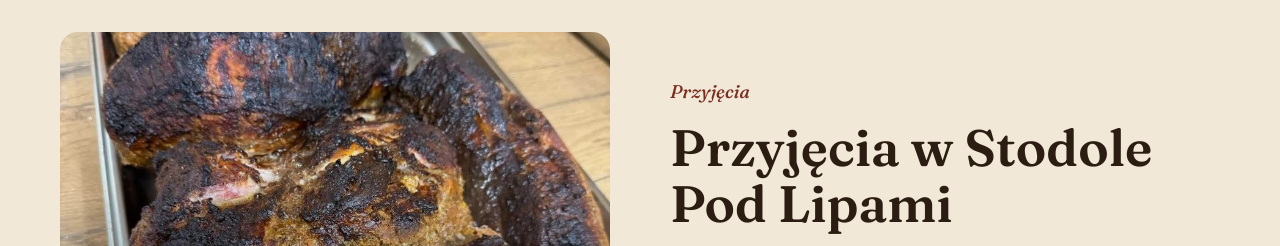
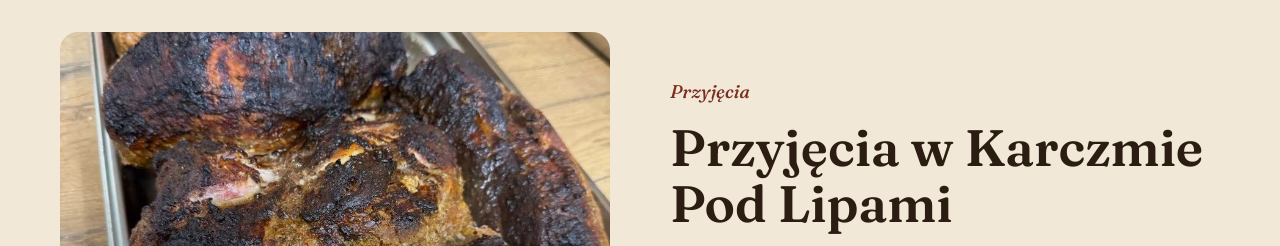
Before and after one commit to Sebix224/karczma-pod-lipami, a plain HTML site: page index.html in a window 1280 px wide. Shown: the part 8560-8806 px from the top of the page. Drawn offline with Linux system fonts and the light colour scheme.

Commit message:
Jedna nazwa: Karczma Pod Lipami (bez Stodoły)
Co-Authored-By: Claude Opus 5.5 <noreply@anthropic.com>

```diff
--- a/index.html
+++ b/index.html
@@ -21,7 +21,6 @@
   "@context": "https://schema.org",
   "@type": "Restaurant",
   "name": "Karczma Pod Lipami",
-  "alternateName": "Stodoła Pod Lipami",
   "url": "https://sebix224.github.io/karczma-pod-lipami/",
   "image": "https://sebix224.github.io/karczma-pod-lipami/img/dania/13.jpg",
   "logo": "https://sebix224.github.io/karczma-pod-lipami/img/logo.png",
@@ -349,7 +348,7 @@ footer details p{margin-bottom:8px}
     </div>
     <div>
       <p class="kicker">Przyjęcia</p>
-      <h2 style="font-size:clamp(2.1rem,4.2vw,3.2rem);margin:6px 0 18px">Przyjęcia w Stodole Pod Lipami</h2>
+      <h2 style="font-size:clamp(2.1rem,4.2vw,3.2rem);margin:6px 0 18px">Przyjęcia w Karczmie Pod Lipami</h2>
       <p>Przyjęcia rodzinne, komunie, chrzciny, urodziny i spotkania firmowe – menu dopasujemy do okazji i liczby gości.</p>
       <p>Zadzwoń albo napisz – podpowiemy, jak zorganizować Twoje przyjęcie.</p>
       <div class="stats"><div><b>Przyjęcia</b><span>rodzinne i firmowe</span></div><div><b>Piwo z beczki</b><span>Kozel i Pilsner</span></div></div>
```
